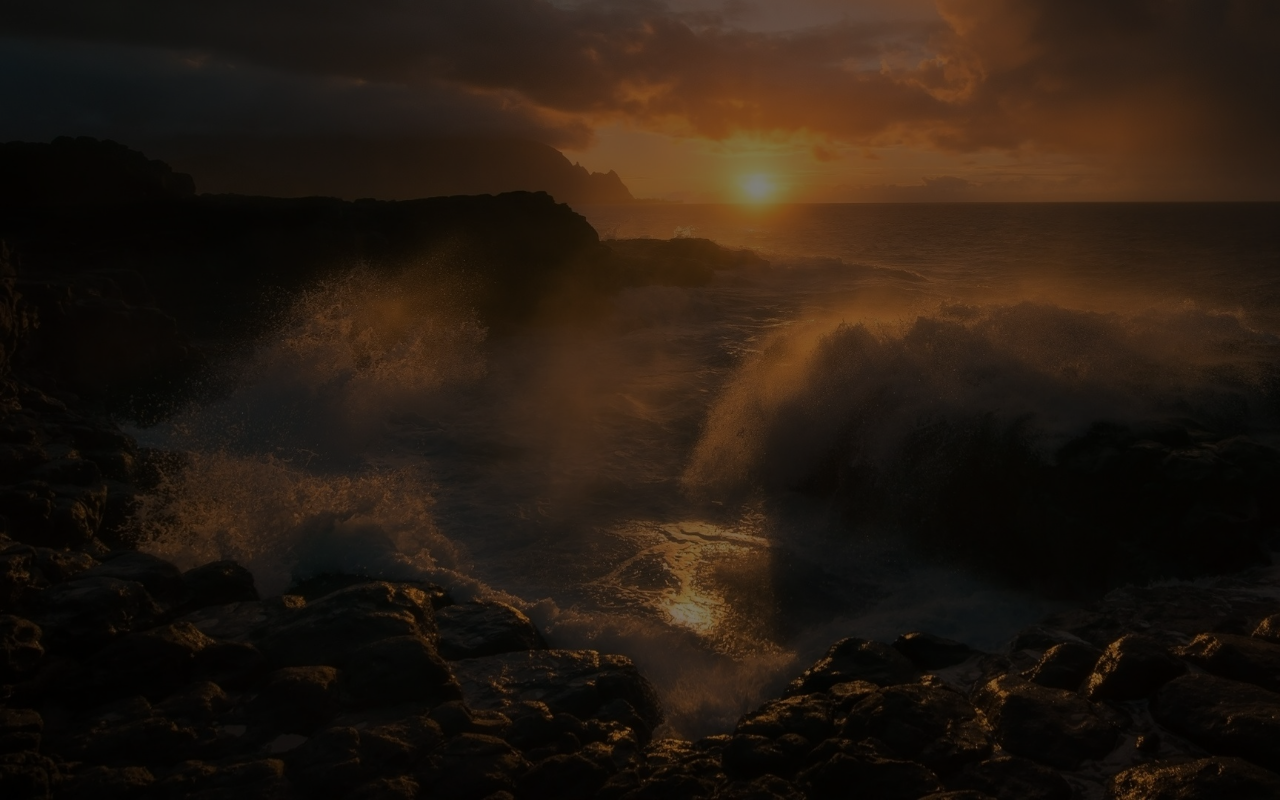
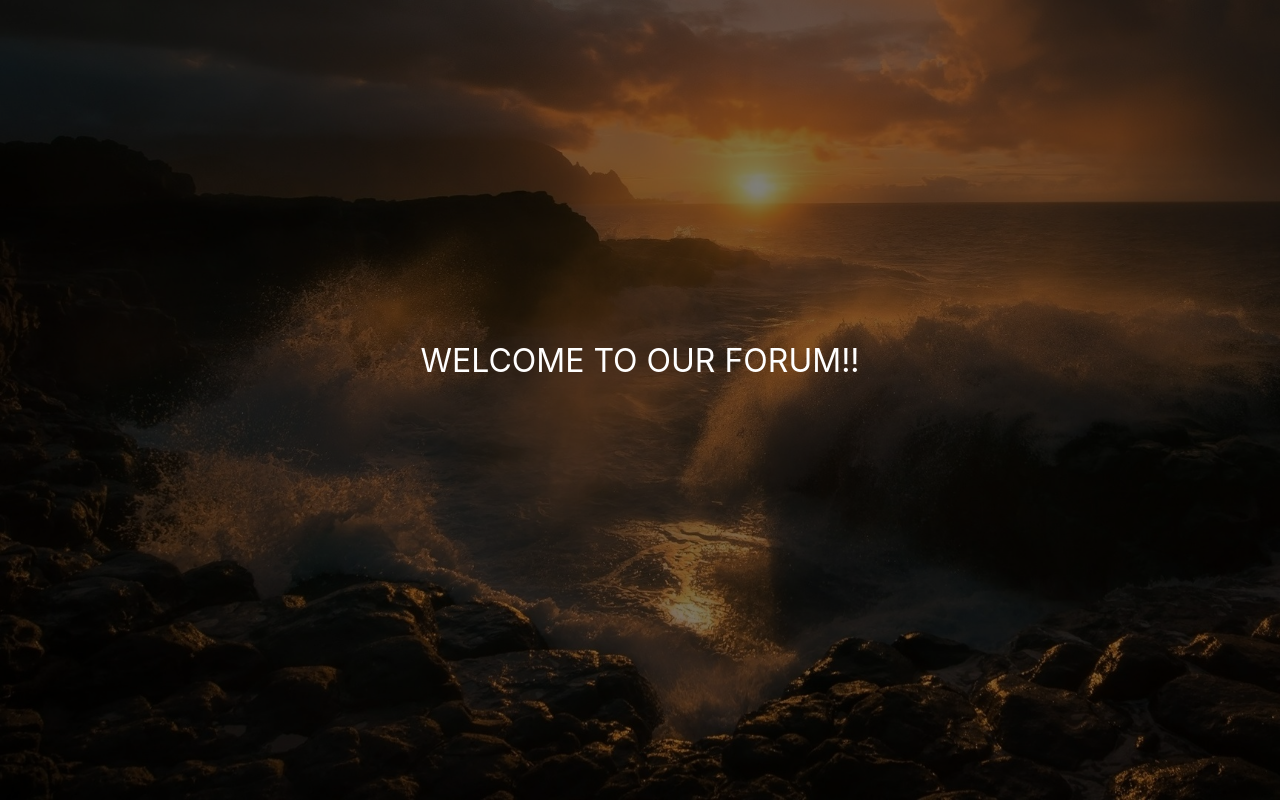
Before and after one commit to rubensysoecho/forum-project, a React (Create React App) app: page / in a window 1280 px wide. Built offline with nearby package versions, Linux system fonts and the light colour scheme.

Commit message:
hero__content__title centered

```diff
--- a/package.json
+++ b/package.json
@@ -8,7 +8,8 @@
     "@testing-library/user-event": "^13.5.0",
     "react": "^17.0.2",
     "react-dom": "^17.0.2",
-    "react-scripts": "5.0.0",
+    "react-router-dom": "^6.2.2",
+    "react-scripts": "^2.1.3",
     "web-vitals": "^2.1.4"
   },
   "scripts": {
--- a/src/components/App/App.css
+++ b/src/components/App/App.css
@@ -15,3 +15,17 @@
   top: 0;
   bottom: 0;
 }
+
+.hero__content {
+  font-size: xx-large;
+  height: 90vh;
+  display: flex;
+  justify-content: center;
+  align-items: center;
+}
+
+.hero__content__title {
+  position: relative;
+  align-items: center;
+  color: white;
+}
--- a/src/components/App/App.js
+++ b/src/components/App/App.js
@@ -8,6 +8,7 @@ function App() {
 
         </header>
         <div className='hero__content'>
+          <div className='hero__content__title'>WELCOME TO OUR FORUM!!</div>
 
         </div>
       </div>
```
Also changed, not shown: 1 other file (tests, documents, lock files or other folders).
